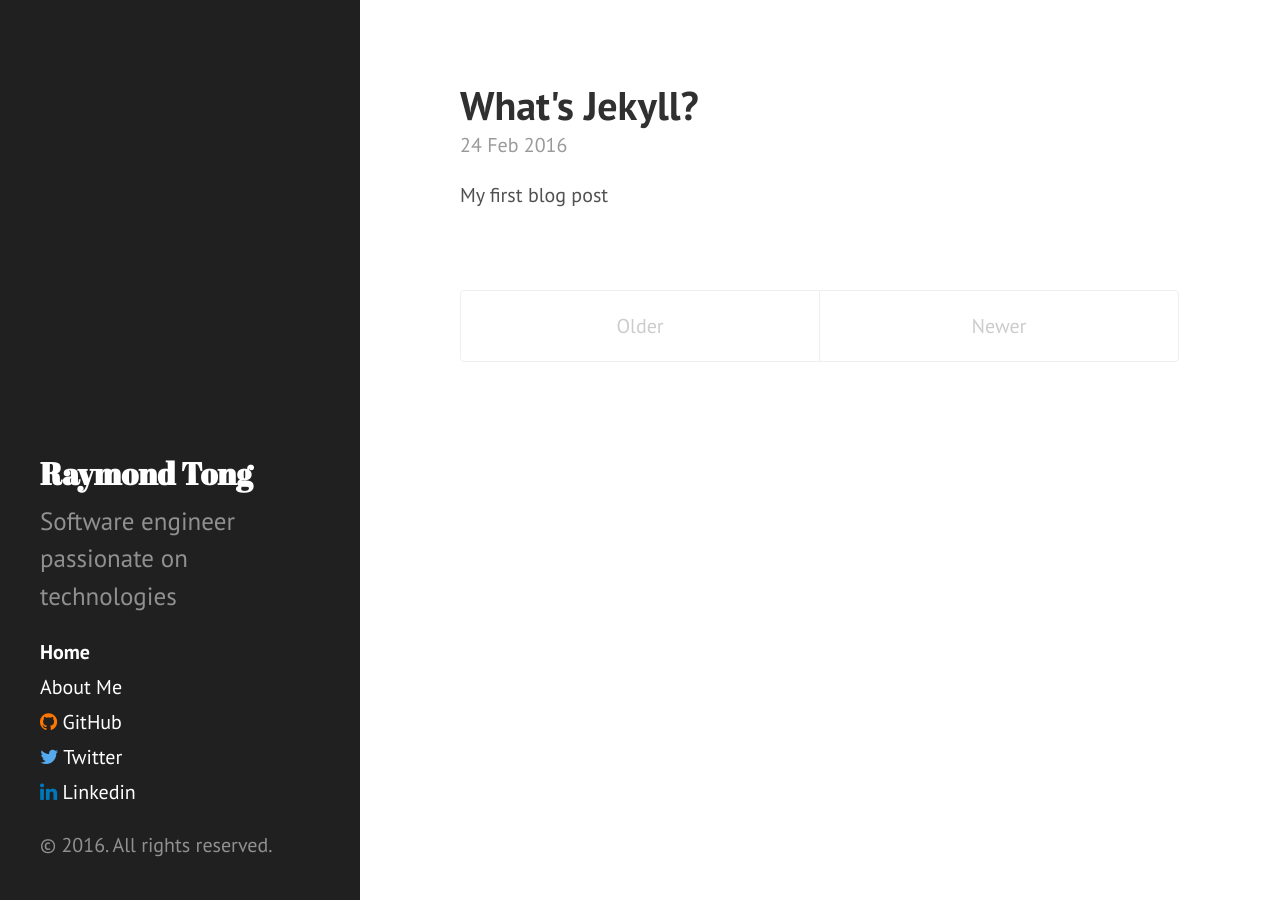
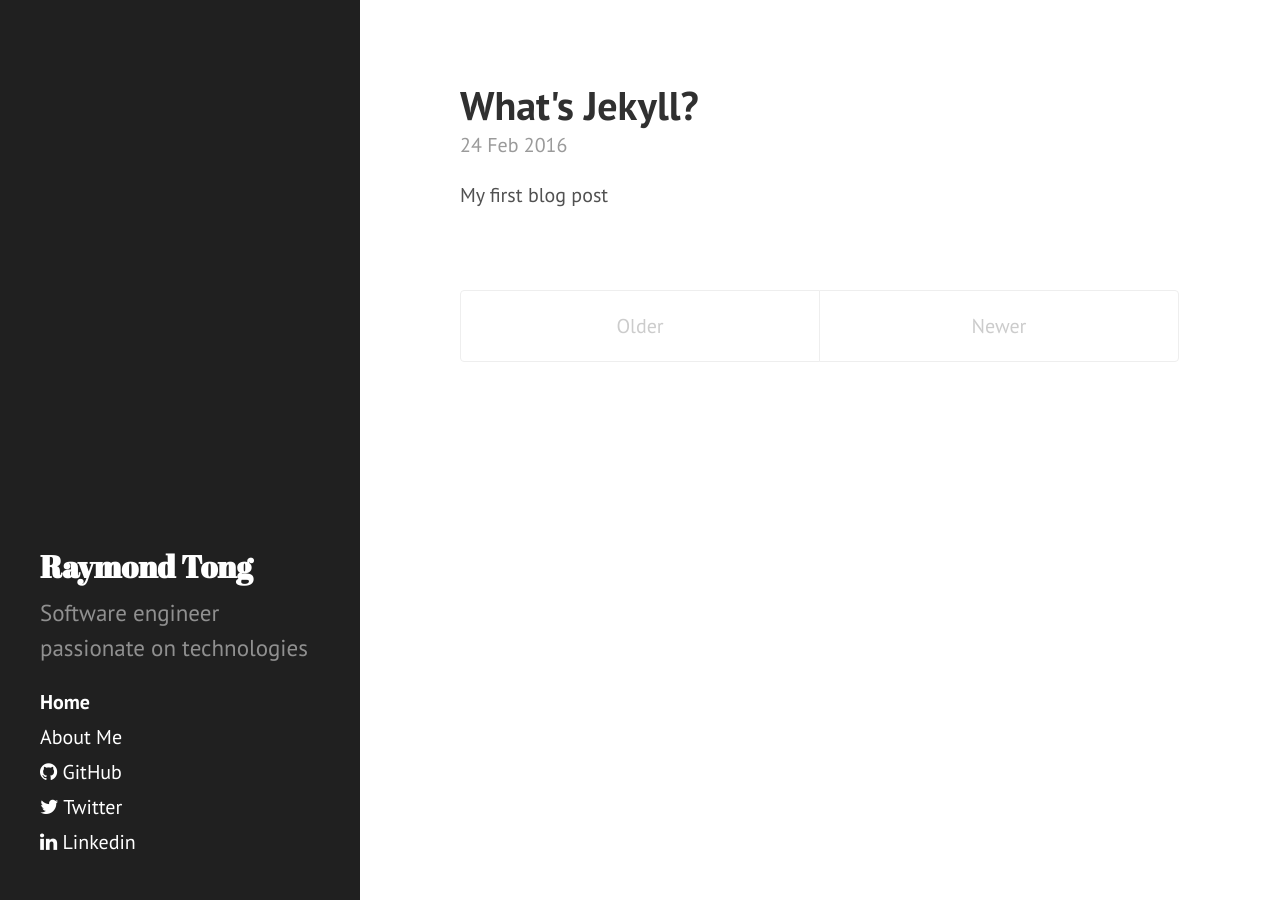
Before and after one commit to raytong82/raytong8, a Jekyll site: the page built from index.html, in a window 1280 px wide. Built offline with Jekyll 4.4.1, drawn with Linux system fonts in a browser that asks for light colours; nearby versions of some CDN libraries; the list of posts is cut into pages by our own code.

Commit message:
update config

```diff
--- a/_includes/sidebar.html
+++ b/_includes/sidebar.html
@@ -27,7 +27,5 @@
       {% if site.twitter != null %}<a class="sidebar-nav-item" href="http://twitter.com/{{ site.twitter }}"><i class="fa fa-twitter"></i> Twitter</a>{% endif %}
       {% if site.linkedin != null %}<a class="sidebar-nav-item" href="http://www.linkedin.com/in/{{ site.linkedin }}"><i class="fa fa-linkedin"></i> Linkedin</a>{% endif %}
     </nav>
-
-    <p>&copy; {{ site.time | date: '%Y' }}. All rights reserved.</p>
   </div>
 </div>
--- a/public/css/hyde.css
+++ b/public/css/hyde.css
@@ -99,13 +99,13 @@
   font-weight: bold;
 }
 
-i.fa.fa-github {
+i.fa.fa-github:hover {
   color: #f70;
 }
-i.fa.fa-twitter {
+i.fa.fa-twitter:hover {
   color: #5ae;
 }
-i.fa.fa-linkedin {
+i.fa.fa-linkedin:hover {
   color: #07b;
 }
 
--- a/public/css/poole.css
+++ b/public/css/poole.css
@@ -259,7 +259,7 @@
  */
 
 .lead {
-  font-size: 1.25rem;
+  font-size: 1.15rem;
   font-weight: 300;
 }
 
```
